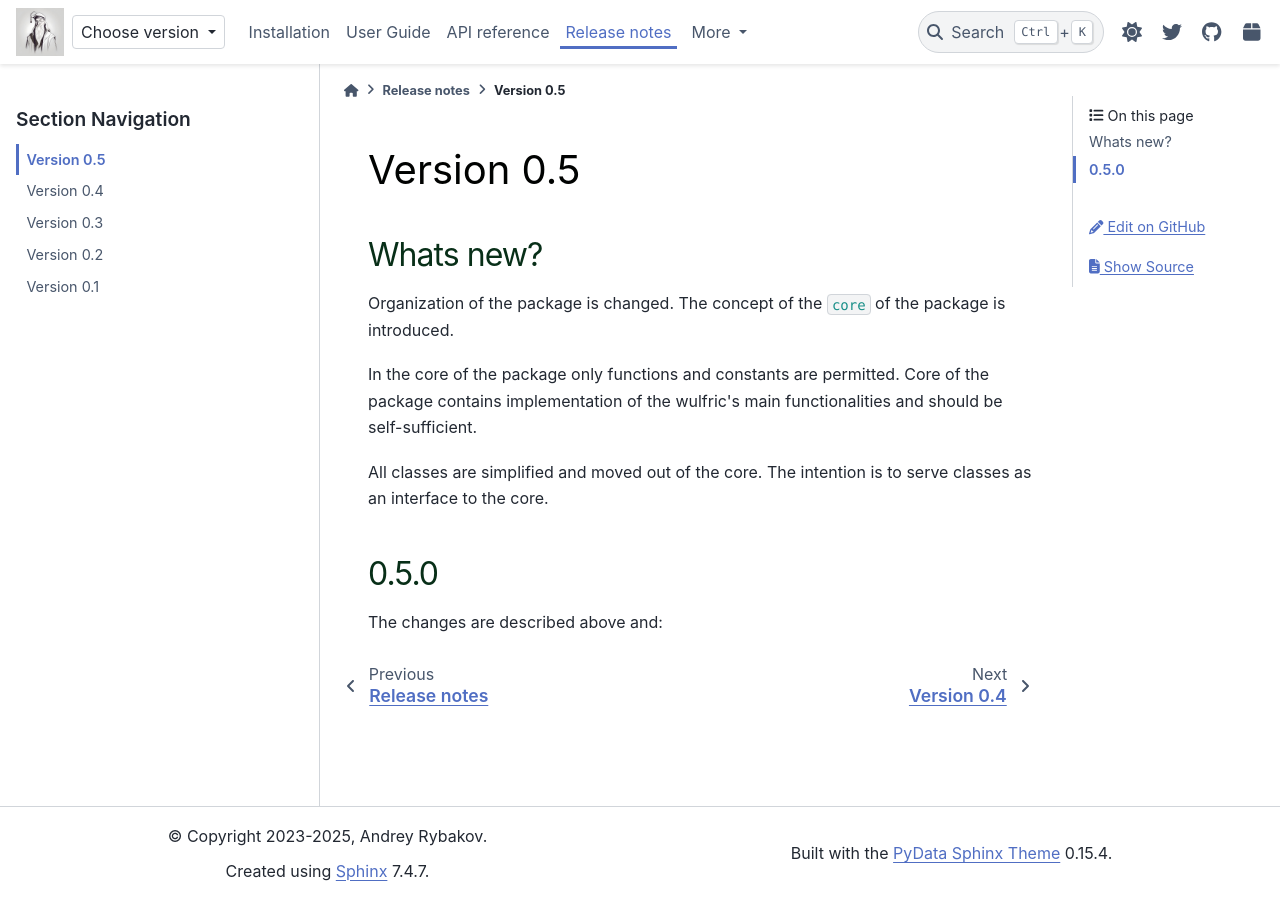
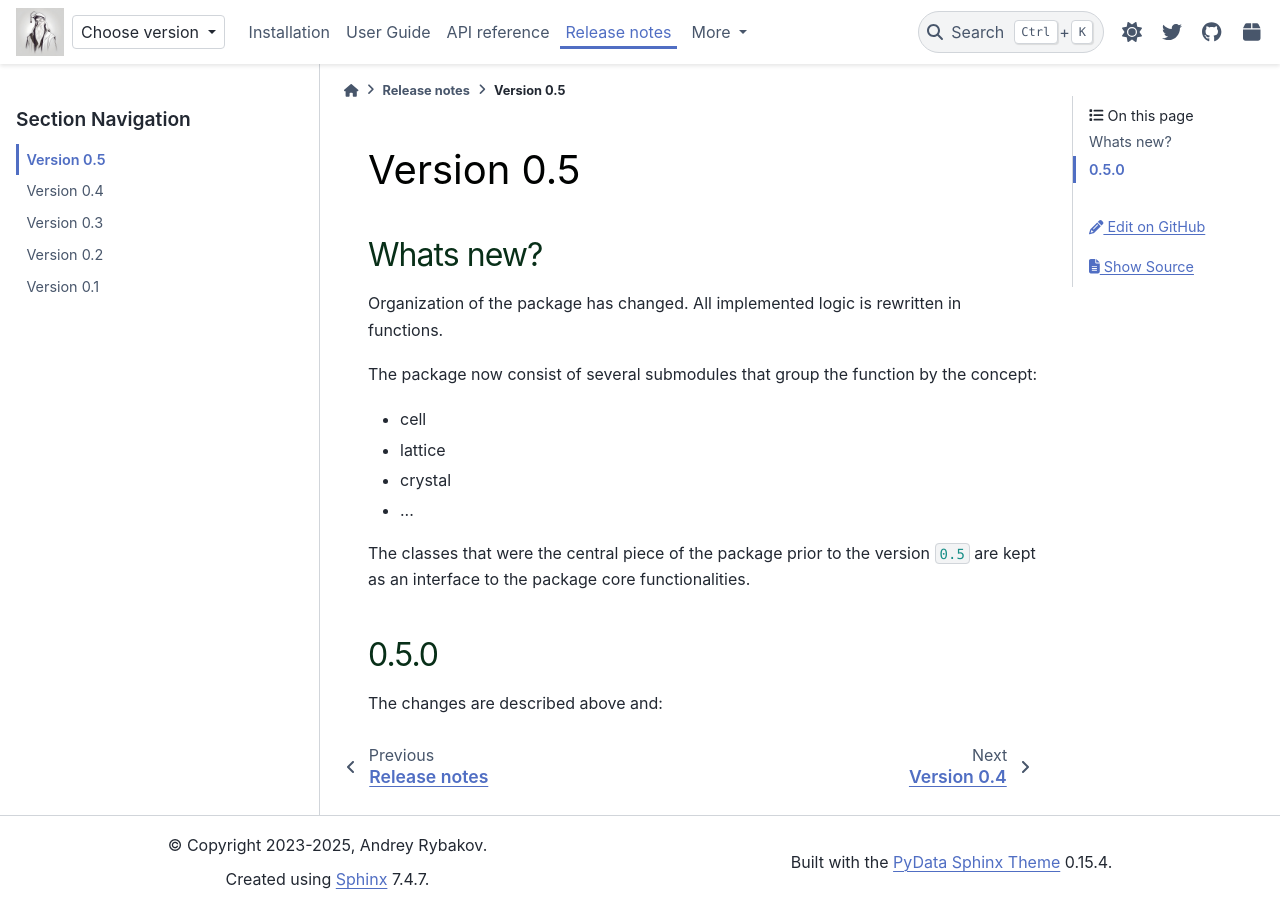
Before and after one commit to adrybakov/wulfric, a Sphinx documentation site: the page built from docs/source/release-notes/0.5.rst, in a window 1280 px wide. Built offline with Sphinx 7.4.7 and the PyData theme 0.15.4, drawn with Linux system fonts in a browser that asks for light colours; a script that is not in the unit is left out.

Commit message:
Update release note

```diff
--- a/docs/source/release-notes/0.5.rst
+++ b/docs/source/release-notes/0.5.rst
@@ -7,14 +7,20 @@ Version 0.5
 
 Whats new?
 ----------
-Organization of the package is changed. The concept of the ``core`` of the package is
-introduced.
+Organization of the package has changed. All implemented logic is rewritten in functions.
 
-In the core of the package only functions and constants are permitted. Core of the package
-contains implementation of the wulfric's main functionalities and should be self-sufficient.
+The package now consist of several submodules that group the function by the
+concept:
 
-All classes are simplified and moved out of the core. The intention is to serve classes as
-an interface to the core.
+- cell
+- lattice
+- crystal
+- ...
+
+The classes that were the central piece of the package prior to the version ``0.5`` are
+kept as an interface to the package core functionalities.
+
+
 
 
 0.5.0
```
